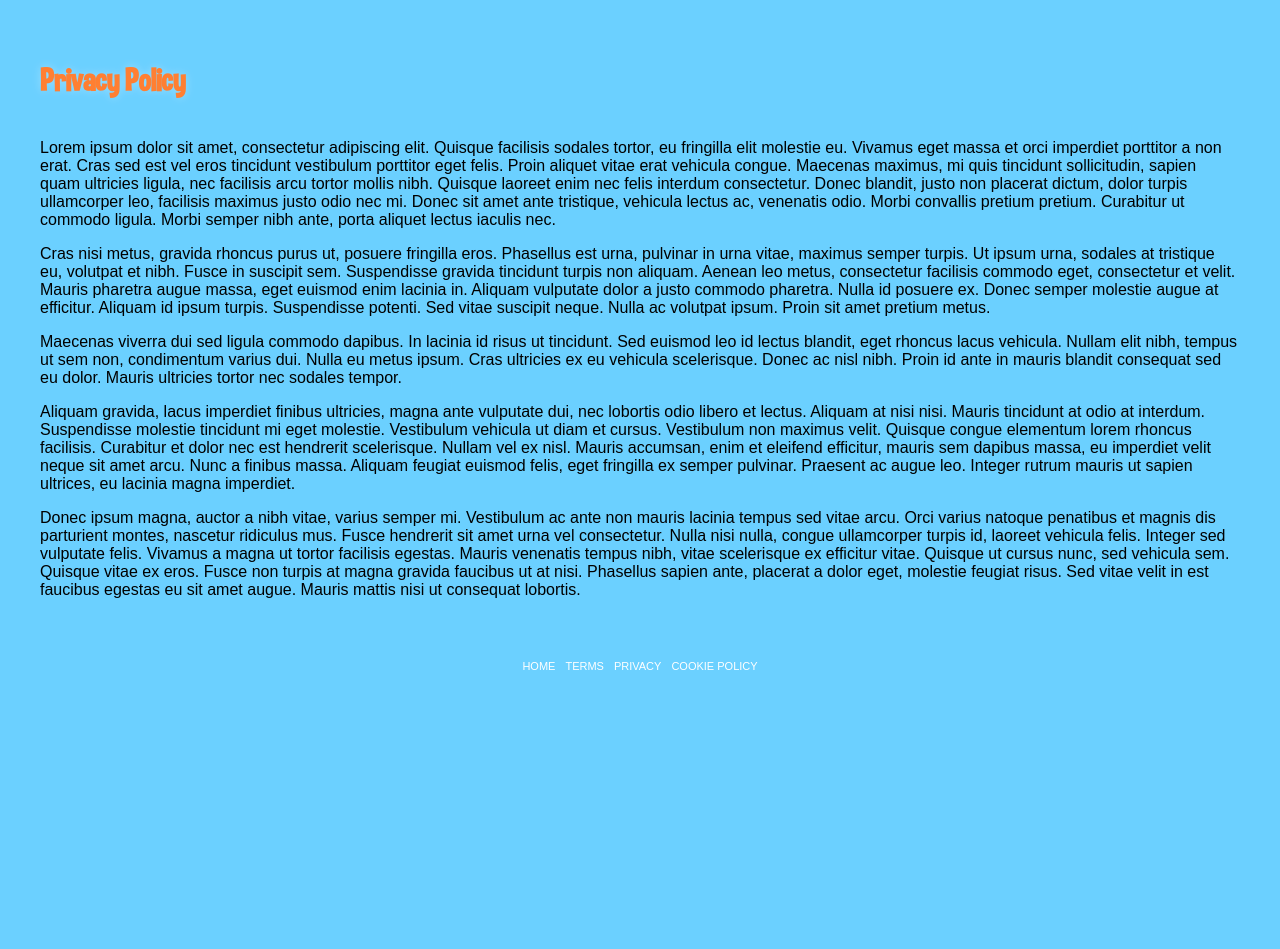
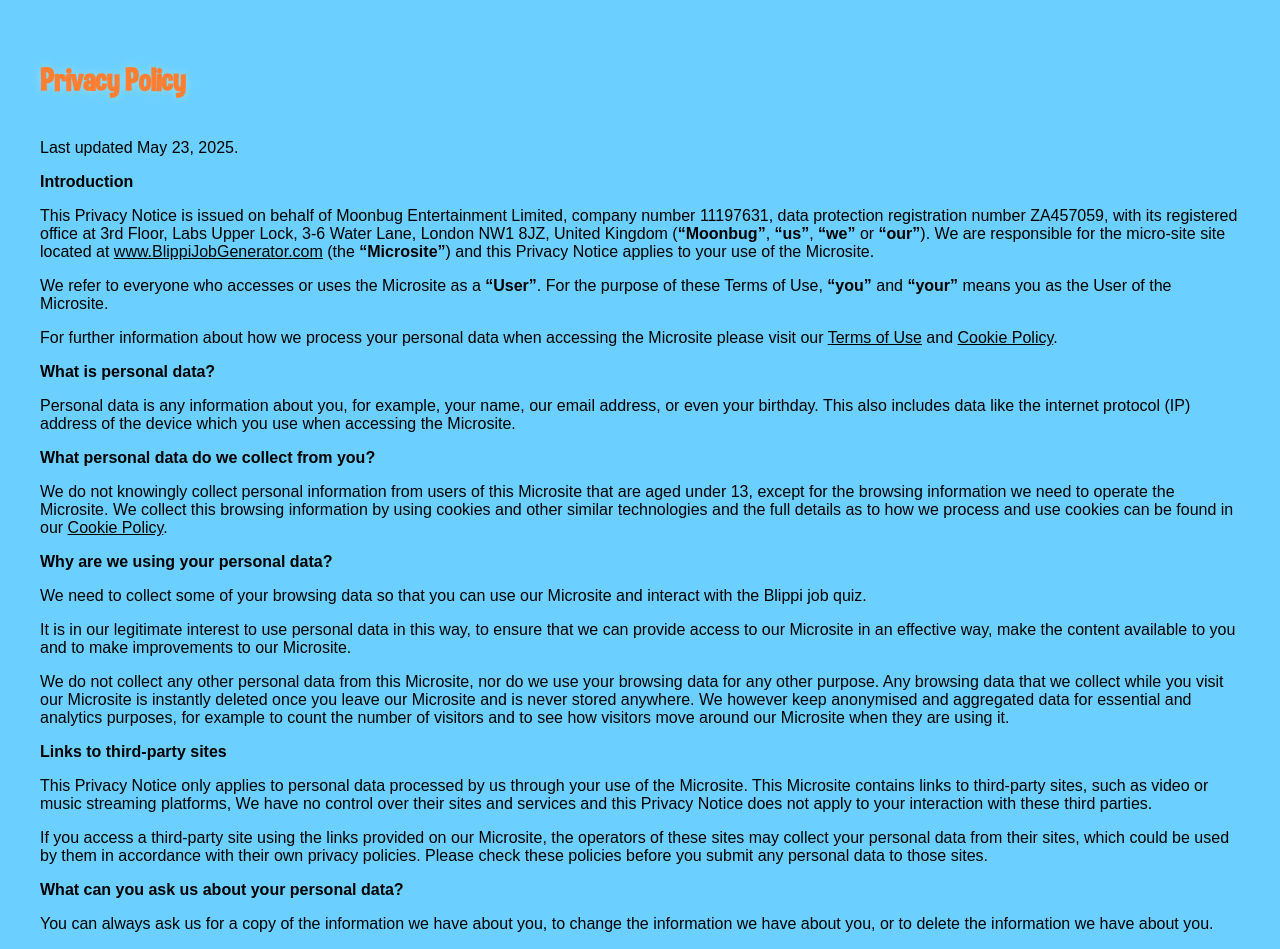
Before and after one commit to Skwerl/blippi-job-generator, a React (Vite) app: page /privacy in a window 1280 px wide. Shown: the top 949 px of the page. Before the commit the page ends 800 px from the top, so only its background shows below. Built offline with nearby package versions, Linux system fonts and the light colour scheme.

Commit message:
Privacy policy

```diff
--- a/src/Pages/Privacy.jsx
+++ b/src/Pages/Privacy.jsx
@@ -1,5 +1,7 @@
 import React from 'react';
+import { Link } from 'react-router-dom';
 import Basic from '../Layouts/Basic';
+import { LAUNCH_DATE } from "../Logic";
 
 export default function Privacy() {
 
@@ -8,15 +10,47 @@
 
       <h1>Privacy Policy</h1>
 
-      <p>Lorem ipsum dolor sit amet, consectetur adipiscing elit. Quisque facilisis sodales tortor, eu fringilla elit molestie eu. Vivamus eget massa et orci imperdiet porttitor a non erat. Cras sed est vel eros tincidunt vestibulum porttitor eget felis. Proin aliquet vitae erat vehicula congue. Maecenas maximus, mi quis tincidunt sollicitudin, sapien quam ultricies ligula, nec facilisis arcu tortor mollis nibh. Quisque laoreet enim nec felis interdum consectetur. Donec blandit, justo non placerat dictum, dolor turpis ullamcorper leo, facilisis maximus justo odio nec mi. Donec sit amet ante tristique, vehicula lectus ac, venenatis odio. Morbi convallis pretium pretium. Curabitur ut commodo ligula. Morbi semper nibh ante, porta aliquet lectus iaculis nec.</p>
+      <p>Last updated {LAUNCH_DATE}.</p>
 
-      <p>Cras nisi metus, gravida rhoncus purus ut, posuere fringilla eros. Phasellus est urna, pulvinar in urna vitae, maximus semper turpis. Ut ipsum urna, sodales at tristique eu, volutpat et nibh. Fusce in suscipit sem. Suspendisse gravida tincidunt turpis non aliquam. Aenean leo metus, consectetur facilisis commodo eget, consectetur et velit. Mauris pharetra augue massa, eget euismod enim lacinia in. Aliquam vulputate dolor a justo commodo pharetra. Nulla id posuere ex. Donec semper molestie augue at efficitur. Aliquam id ipsum turpis. Suspendisse potenti. Sed vitae suscipit neque. Nulla ac volutpat ipsum. Proin sit amet pretium metus.</p>
+      <p><strong>Introduction</strong></p>
 
-      <p>Maecenas viverra dui sed ligula commodo dapibus. In lacinia id risus ut tincidunt. Sed euismod leo id lectus blandit, eget rhoncus lacus vehicula. Nullam elit nibh, tempus ut sem non, condimentum varius dui. Nulla eu metus ipsum. Cras ultricies ex eu vehicula scelerisque. Donec ac nisl nibh. Proin id ante in mauris blandit consequat sed eu dolor. Mauris ultricies tortor nec sodales tempor.</p>
+      <p>This Privacy Notice is issued on behalf of Moonbug Entertainment Limited, company number 11197631, data protection registration number ZA457059, with its registered office at 3rd Floor, Labs Upper Lock, 3-6 Water Lane, London NW1 8JZ, United Kingdom (<strong>“Moonbug”</strong>, <strong>“us”</strong>, <strong>“we”</strong> or <strong>“our”</strong>). We are responsible for the micro-site site located at <a href="https://www.blippijobgenerator.com">www.BlippiJobGenerator.com</a> (the <strong>“Microsite”</strong>) and this Privacy Notice applies to your use of the Microsite.</p>
 
-      <p>Aliquam gravida, lacus imperdiet finibus ultricies, magna ante vulputate dui, nec lobortis odio libero et lectus. Aliquam at nisi nisi. Mauris tincidunt at odio at interdum. Suspendisse molestie tincidunt mi eget molestie. Vestibulum vehicula ut diam et cursus. Vestibulum non maximus velit. Quisque congue elementum lorem rhoncus facilisis. Curabitur et dolor nec est hendrerit scelerisque. Nullam vel ex nisl. Mauris accumsan, enim et eleifend efficitur, mauris sem dapibus massa, eu imperdiet velit neque sit amet arcu. Nunc a finibus massa. Aliquam feugiat euismod felis, eget fringilla ex semper pulvinar. Praesent ac augue leo. Integer rutrum mauris ut sapien ultrices, eu lacinia magna imperdiet.</p>
+      <p>We refer to everyone who accesses or uses the Microsite as a <strong>“User”</strong>. For the purpose of these Terms of Use, <strong>“you”</strong> and <strong>“your”</strong> means you as the User of the Microsite.</p>
 
-      <p>Donec ipsum magna, auctor a nibh vitae, varius semper mi. Vestibulum ac ante non mauris lacinia tempus sed vitae arcu. Orci varius natoque penatibus et magnis dis parturient montes, nascetur ridiculus mus. Fusce hendrerit sit amet urna vel consectetur. Nulla nisi nulla, congue ullamcorper turpis id, laoreet vehicula felis. Integer sed vulputate felis. Vivamus a magna ut tortor facilisis egestas. Mauris venenatis tempus nibh, vitae scelerisque ex efficitur vitae. Quisque ut cursus nunc, sed vehicula sem. Quisque vitae ex eros. Fusce non turpis at magna gravida faucibus ut at nisi. Phasellus sapien ante, placerat a dolor eget, molestie feugiat risus. Sed vitae velit in est faucibus egestas eu sit amet augue. Mauris mattis nisi ut consequat lobortis.</p>
+      <p>For further information about how we process your personal data when accessing the Microsite please visit our <Link to="/terms">Terms of Use</Link> and <Link to="/cookies">Cookie Policy</Link>.</p>
+
+      <p><strong>What is personal data?</strong></p>
+
+      <p>Personal data is any information about you, for example, your name, our email address, or even your birthday. This also includes data like the internet protocol (IP) address of the device which you use when accessing the Microsite.</p>
+
+      <p><strong>What personal data do we collect from you?</strong></p>
+
+      <p>We do not knowingly collect personal information from users of this Microsite that are aged under 13, except for the browsing information we need to operate the Microsite. We collect this browsing information by using cookies and other similar technologies and the full details as to how we process and use cookies can be found in our <Link to="/cookies">Cookie Policy</Link>.</p>
+
+      <p><strong>Why are we using your personal data?</strong></p>
+
+      <p>We need to collect some of your browsing data so that you can use our Microsite and interact with the Blippi job quiz.</p>
+
+      <p>It is in our legitimate interest to use personal data in this way, to ensure that we can provide access to our Microsite in an effective way, make the content available to you and to make improvements to our Microsite.</p>
+
+      <p>We do not collect any other personal data from this Microsite, nor do we use your browsing data for any other purpose. Any browsing data that we collect while you visit our Microsite is instantly deleted once you leave our Microsite and is never stored anywhere. We however keep anonymised and aggregated data for essential and analytics purposes, for example to count the number of visitors and to see how visitors move around our Microsite when they are using it.</p>
+
+      <p><strong>Links to third-party sites</strong></p>
+
+      <p>This Privacy Notice only applies to personal data processed by us through your use of the Microsite. This Microsite contains links to third-party sites, such as video or music streaming platforms, We have no control over their sites and services and this Privacy Notice does not apply to your interaction with these third parties.</p>
+
+      <p>If you access a third-party site using the links provided on our Microsite, the operators of these sites may collect your personal data from their sites, which could be used by them in accordance with their own privacy policies. Please check these policies before you submit any personal data to those sites.</p>
+
+      <p><strong>What can you ask us about your personal data?</strong></p>
+
+      <p>You can always ask us for a copy of the information we have about you, to change the information we have about you, or to delete the information we have about you.</p>
+
+      <p><strong>Contact us</strong></p>
+
+      <p>If you have any queries regarding this Privacy Notice and/or if you wish to exercise any of your rights as set out above, please contact us using <a href="mailto:privacy@moonbug.com">privacy@moonbug.com</a>.</p>
+
+      <p>Whilst we would prefer that you direct any complaints or queries you have to us first, you may also lodge a complaint to the supervisory authority applicable in your country about the way we process your personal data.  In the UK, this is the Information Commissioner's Office (ICO). The ICO is our designated data controller.</p>
 
     </React.Fragment>
   </Basic>
```
